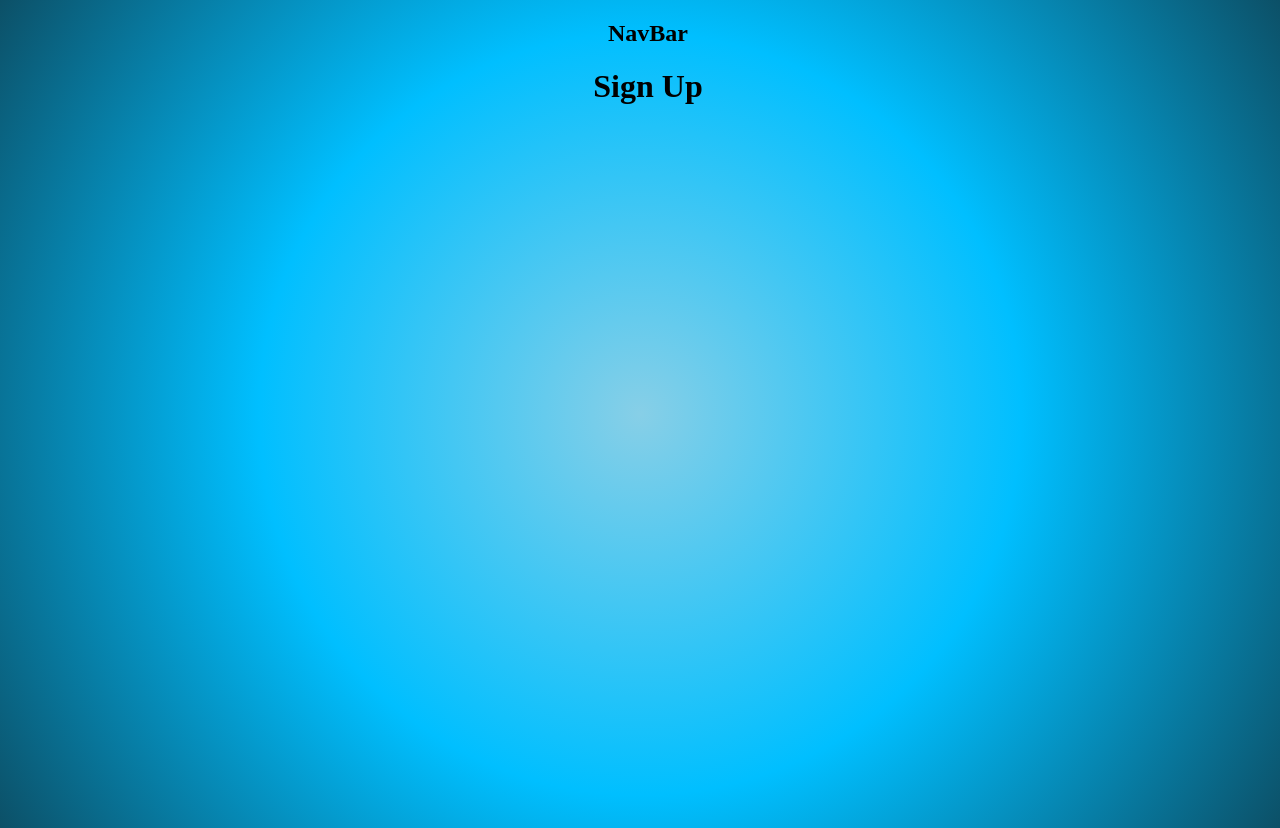
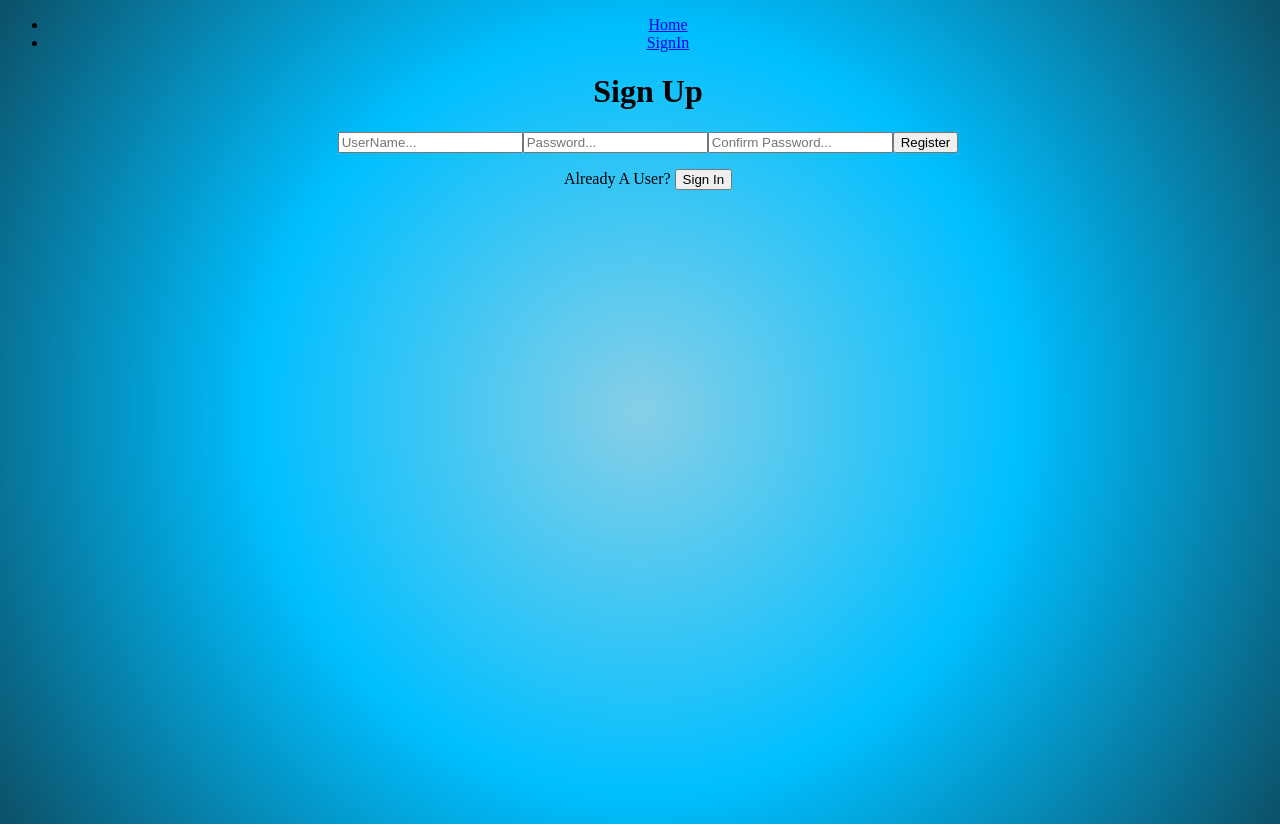
Before and after one commit to geiselleholt/fantasticalpets, a React (Vite) app: page /signUp in a window 1280 px wide. Built offline with nearby package versions, Linux system fonts and the light colour scheme.

Commit message:
working on cookies and token for signIn, signUp and protected routes/pages

```diff
--- a/package.json
+++ b/package.json
@@ -12,6 +12,7 @@
   "dependencies": {
     "axios": "^1.9.0",
     "react": "^19.1.0",
+    "react-cookie": "^8.0.1",
     "react-dom": "^19.1.0",
     "react-router-dom": "^7.6.1"
   },
--- a/src/components/ForgetPasswordForm.jsx
+++ /dev/null
@@ -1,5 +0,0 @@
-function SignUp() {
-  return <p>Sign Up</p>;
-}
-
-export default SignUp;
--- /dev/null
+++ b/src/components/ForgotPasswordForm.jsx
@@ -0,0 +1,5 @@
+function ForgotPassword() {
+  return <p>ForgotPassword</p>;
+}
+
+export default ForgotPassword;
--- a/src/components/NavBar.jsx
+++ b/src/components/NavBar.jsx
@@ -2,67 +2,68 @@ import { Link } from "react-router-dom";
 import { useEffect } from "react";
 import axios from "axios";
 import { useNavigate } from "react-router-dom";
+import { useAuth } from "../context/authContext";
+import { userInfo } from "../context/userContext";
 
 export default function Nav() {
-//   const { user, setCart, setUser } = userInfo();
-//   const nav = useNavigate();
+  const { user, setUser } = userInfo();
+  const { cookies, signOut } = useAuth();
+  const nav = useNavigate();
 
-//   useEffect(() => {
-//     async function checkUser() {
-//       if (cookies.token && !user) {
-//         try {
-//           let res = await axios.get(`http://localhost:3000/api/user`, {
-//             headers: { token: cookies.token },
-//           });
+  useEffect(() => {
+    async function checkUser() {
+      if (cookies.token && !user) {
+        try {
+          let res = await axios.get(`http://localhost:3000/api/user`, {
+            headers: { token: cookies.token },
+          });
 
-//           const { username, admin, email } = res.data;
+          const { userName } = res.data;
 
-//           setCart(res.data.cart.items);
-//           setUser({ username, email, admin });
-//         } catch (err) {
-//           console.error(err.message);
-//         }
-//       }
-//     }
+          setUser({ userName });
+        } catch (err) {
+          console.error(err.message);
+        }
+      }
+    }
 
-//     checkUser();
-//   }, []);
+    checkUser();
+  }, []);
 
-//   function handleLogout() {
-//     logout();
+  function handleLogout() {
+    signOut();
 
-//     nav("/");
-//   }
+    nav("/");
+  }
   return (
-      <nav >
-          <h1>NavBar</h1>
-      {/* <ul>
+    <nav>
+      <ul>
         <li>
-          <Link to="/">HomePage</Link>
+          <Link to="/">Home</Link>
         </li>
 
         {cookies.token ? (
           <>
             <li>
-              <Link to="/dashboard">Dashboard</Link>
+              <Link to="/collection">Collection</Link>
             </li>
 
-            {user && user.admin ? (
+            {user ? (
               <li>
-                <Link to="/create">Create Form</Link>
+                <Link to="/create">Create</Link>
               </li>
             ) : null}
 
             <li>
-              <button onClick={handleLogout}>Logout</button>
+              <button onClick={handleLogout}>SignOut</button>
             </li>
           </>
         ) : (
           <li>
-            <Link to="/auth">SignIn/SignUp</Link>
+            <Link to="/signIn">SignIn</Link>
           </li>
         )}
-      </ul> */}
+      </ul>
     </nav>
   );
 }
--- a/src/components/SignInForm.jsx
+++ b/src/components/SignInForm.jsx
@@ -1,14 +1,18 @@
 import { useState } from "react";
 import { useNavigate } from "react-router-dom";
+import { useAuth } from "../context/authContext";
+import ForgotPasswordForm from "./ForgotPasswordForm";
 
 export default function SignInForm() {
+  const { signIn } = useAuth();
   const nav = useNavigate();
 
   const [formData, setFormData] = useState({
     userName: "",
     password: "",
-    securityQuestions: [],
   });
+
+  const [forgotPassword, setForgotPassword] = useState(false);
 
   function handleChange(e) {
     setFormData({ ...formData, [e.target.name]: e.target.value });
@@ -17,16 +21,17 @@ export default function SignInForm() {
   async function handleSubmit(e) {
     e.preventDefault();
     try {
-      await login(formData);
+      await signIn(formData);
 
-      nav("/dashboard");
+      nav("/collection");
     } catch (err) {
       console.error(err);
     }
   }
 
   return (
-    <form onSubmit={handleSubmit} className="loginForm">
+    <>
+      <form onSubmit={handleSubmit}>
         <input
           onChange={handleChange}
           type="text"
@@ -40,6 +45,12 @@ export default function SignInForm() {
           placeholder="Password"
         />
         <input type="submit" value="SignIn" />
+      </form>
+
+      <p>
+        Forgot password?
+        <button onClick={() => setForgotPassword(true)}>Get Question</button>
+      </p>
       <p>
         Not a User?
         <button
@@ -50,6 +61,9 @@ export default function SignInForm() {
           Sign Up!
         </button>
       </p>
-    </form>
+      {forgotPassword && (
+        <ForgotPasswordForm onClose={() => setForgotPassword(false)} />
+      )}
+    </>
   );
 }
--- a/src/components/SignUpForm.jsx
+++ b/src/components/SignUpForm.jsx
@@ -1,5 +1,81 @@
-function SignUp() {
-  return <p>Sign Up</p>;
+import { useState } from "react";
+import { useAuth } from "../context/authContext";
+import { useNavigate } from "react-router-dom";
+
+export default function SignUpForm() {
+  const { signUp } = useAuth();
+  const nav = useNavigate();
+  const [formData, setFormData] = useState({
+    userName: "",
+    password: "",
+    password2: "",
+    securityQuestions: [],
+  });
+
+  function handleChange(e) {
+    setFormData({ ...formData, [e.target.name]: e.target.value });
+  }
+
+  async function handleSubmit(e) {
+    e.preventDefault();
+
+    let msg = "";
+
+    if (!formData.userName.trim()) {
+      msg += `Please include UserName \n`;
+    }
+
+    if (!formData.password || formData.password !== formData.password2) {
+      msg += `Please include a password and make sure they match`;
+    }
+
+    if (msg) {
+      return alert(msg);
+    }
+
+    try {
+      await signUp(formData);
+
+      nav("/create");
+    } catch (err) {
+      alert("Sign Up Failed");
+      console.error(err);
+    }
+  }
+
+  return (
+    <>
+      <form onSubmit={handleSubmit}>
+        <input
+          onChange={handleChange}
+          type="text"
+          name="username"
+          placeholder="UserName..."
+        />
+        <input
+          onChange={handleChange}
+          type="password"
+          name="password"
+          placeholder="Password..."
+        />
+        <input
+          onChange={handleChange}
+          type="password"
+          name="password2"
+          placeholder="Confirm Password..."
+        />
+        <input type="submit" value="Register" />
+      </form>
+      <p>
+        Already A User?{" "}
+        <button
+          onClick={() => {
+            nav("/signIn");
+          }}
+        >
+          Sign In
+        </button>
+      </p>
+    </>
+  );
 }
-
-export default SignUp;
--- a/src/context/authContext.jsx
+++ b/src/context/authContext.jsx
@@ -7,7 +7,7 @@ const AuthContext = createContext(); //Created our context with No value
 
 // Created functional component to PROVIDE context
 export default function AuthProvider({ children }) {
-  const { setUser, setPets } = userInfo();
+  const { setUser } = userInfo();
   const [cookies, setCookie, removeCookie] = useCookies();
 
   const baseURL = `http://localhost:3000/api/user`;
@@ -29,7 +29,6 @@ export default function AuthProvider({ children }) {
       removeCookie(cookie);
     });
 
-    setPets(null);
     setUser(null);
   }
 
--- a/src/context/userContext.jsx
+++ b/src/context/userContext.jsx
@@ -4,14 +4,10 @@ const UserContext = createContext();
 
 export default function UserProvider({ children }) {
   const [user, setUser] = useState(null);
-  const [cart, setPets] = useState(null);
 
   const value = {
     user,
     setUser,
-
-    cart,
-    setPets,
   };
 
   return <UserContext.Provider value={value}>{children}</UserContext.Provider>;
--- a/src/pages/SignUpPage.jsx
+++ b/src/pages/SignUpPage.jsx
@@ -1,7 +1,10 @@
+import SignUpForm from '../components/SignUpForm'
+
 export default function SignUp() {
   return (
     <>
       <h1>Sign Up</h1>
+      <SignUpForm/>
     </>
   );
 }
```
Also changed, not shown: src/components/ProtectedRoutes.jsx (added, +9 -0 lines), 1 other file (tests, documents, lock files or other folders). Lines whose indentation alone changed are shown as unchanged.
